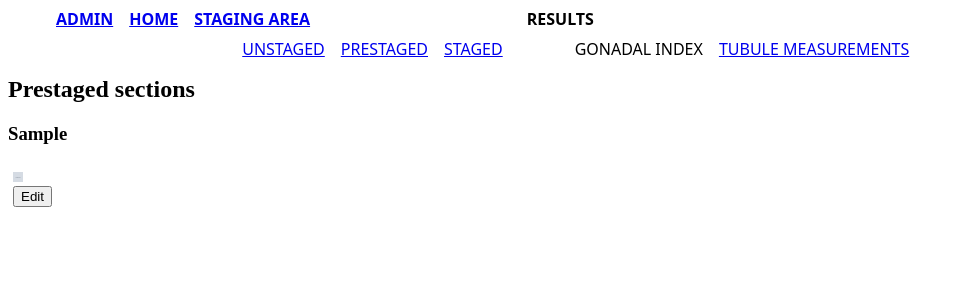
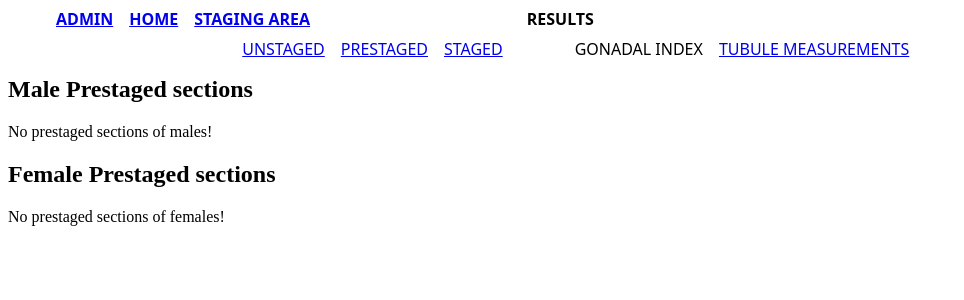
Before and after one commit to bruvellu/clypeaster, a Django app: template gonad/templates/sections.html in a window 1280 px wide. Shown: the part 67-367 px from the top of the page, without its empty margins (0-964 px from the left). Run offline with Django 3.2, Linux system fonts and the light colour scheme; the template is opened without the code that fills it: most values are stand-ins (such as "Sample title", 1, 10 or a date in 2020); grey boxes marked "Sample" are stand-in pictures; some libraries are stand-ins or nearby versions.

Commit message:
Modify prestaged/staged views to show male/female separately
It makes more sense and is better for getting the general view of the stages.

```diff
--- a/gonad/templates/sections.html
+++ b/gonad/templates/sections.html
@@ -2,17 +2,21 @@
 {% load thumbnail %}
 
 {% block content %}
-<h2>{{ status|capfirst }} sections</h2>
-{% if sections %}
+
+<h2>Male {{ status|capfirst }} sections</h2>
+
+{% if sections_male %}
 
   {% if status == 'prestaged' %}
-{% regroup sections by pre_stage as groups %}
+    {% regroup sections_male by pre_stage as groups %}
   {% else %}
-{% regroup sections by stage as groups %}
+    {% regroup sections_male by stage as groups %}
   {% endif %}
 
   {% for stage in groups %}
+
     <h3>{{ stage.grouper }}</h3>
+
     {% for section in stage.list %}
       <div class="thumb">
           {% thumbnail section.photo "200x150" crop="center" as im %}
@@ -27,10 +31,46 @@
           </form>
       </div>
     {% endfor %}
+
   {% endfor %}
 
 {% else %}
-No {{ status }} sections!
+No {{ status }} sections of males!
+{% endif %}
+
+<h2>Female {{ status|capfirst }} sections</h2>
+
+{% if sections_female %}
+
+  {% if status == 'prestaged' %}
+    {% regroup sections_female by pre_stage as groups %}
+  {% else %}
+    {% regroup sections_female by stage as groups %}
+  {% endif %}
+
+  {% for stage in groups %}
+
+    <h3>{{ stage.grouper }}</h3>
+
+    {% for section in stage.list %}
+      <div class="thumb">
+          {% thumbnail section.photo "200x150" crop="center" as im %}
+          <a rel="section" href="{{ MEDIA_URL }}{{ section.photo }}" title="{{ section.filename }}"><img src="{{ im.url }}" width="{{ im.width }}" height="{{ im.height }}" alt="{{ section.filename }}" title="{{ section.notes }}"></a>
+          {% empty %}
+          [no image]
+          {% endthumbnail %}
+          <form action="/staging/" method="post">{% csrf_token %}
+              <input type="hidden" value="{{ section.id }}" name="section" />
+              <input type="hidden" value="on" name="edit" />
+              <input type="submit" value="Edit" />
+          </form>
+      </div>
+    {% endfor %}
+
+  {% endfor %}
+
+{% else %}
+No {{ status }} sections of females!
 {% endif %}
 
 {% endblock %}
```
Also changed, not shown: gonad/views.py (+18 -4 lines). Lines whose indentation alone changed are shown as unchanged.
